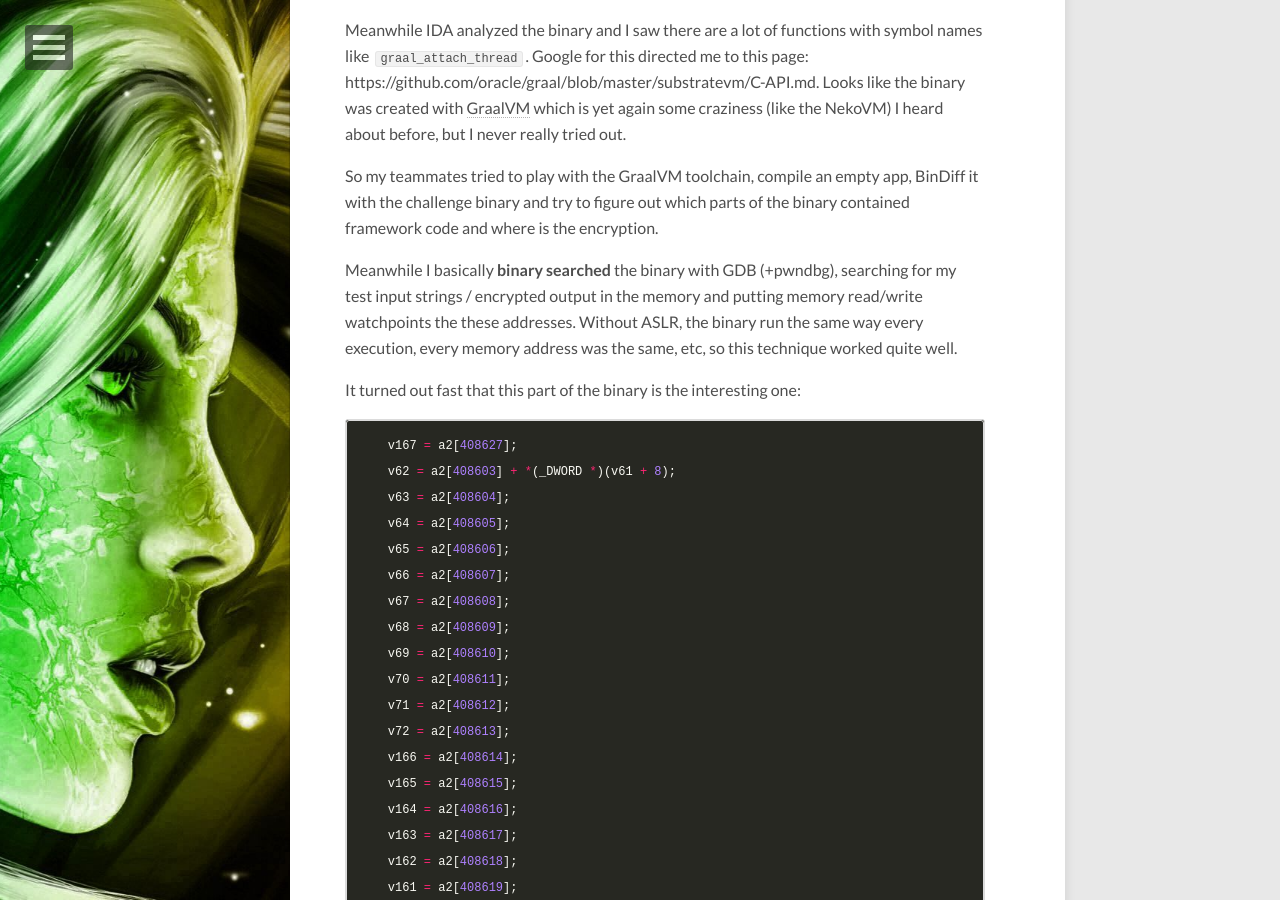
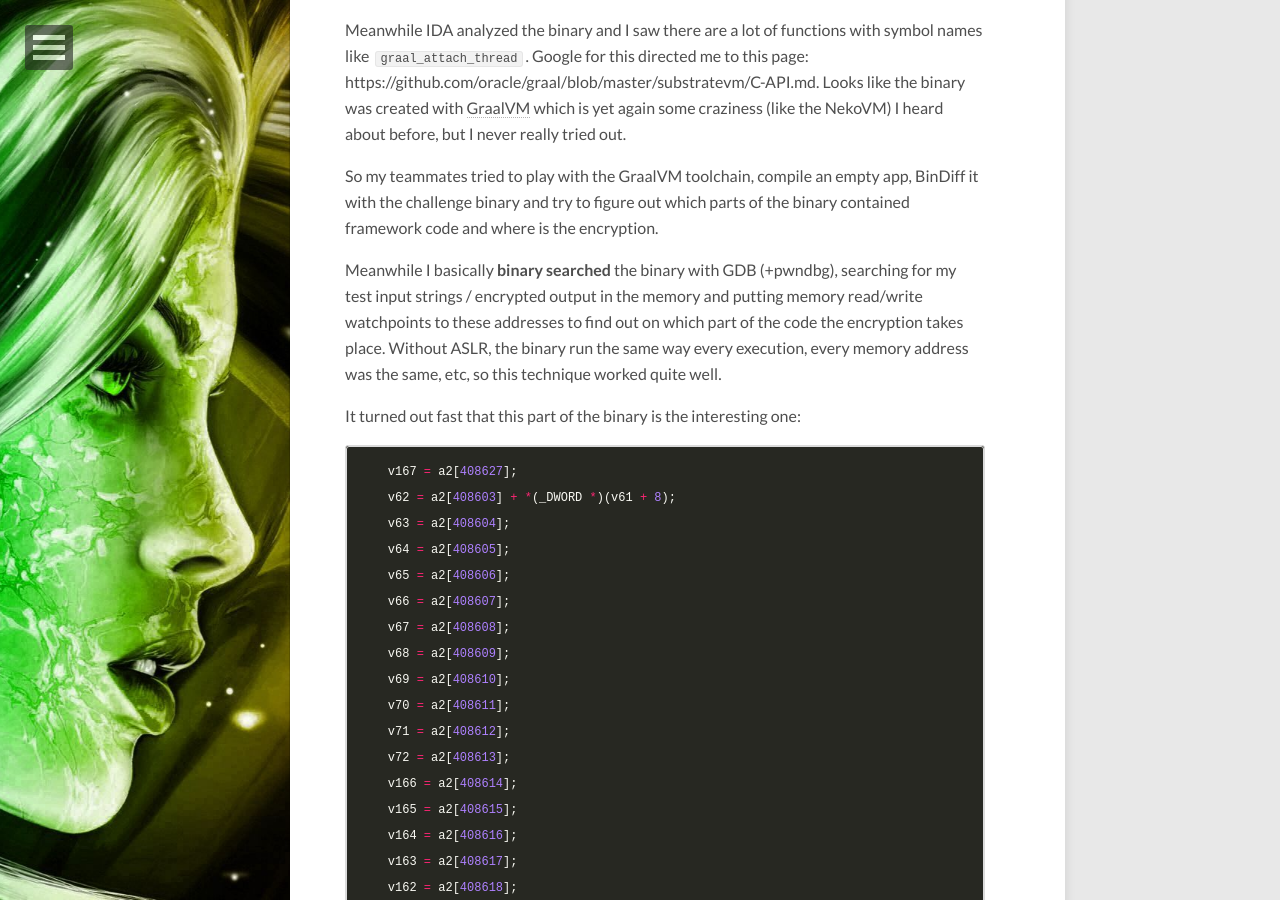
Before and after one commit to koczkatamas/blog, a Jekyll site: the page built from _posts/2019-09-03-twctf-2019-quals-reverse-holy-grail-war.md, in a window 1280 px wide and 900 px high, scrolled down 1057 px. Built offline with Jekyll 4.4.1, drawn with Linux system fonts in a browser that asks for light colours; nearby versions of some CDN libraries; comment, search, counter and statistics services are not loaded.

Commit message:
Holy: fixes

````diff
--- a/_posts/2019-09-03-twctf-2019-quals-reverse-holy-grail-war.md
+++ b/_posts/2019-09-03-twctf-2019-quals-reverse-holy-grail-war.md
@@ -32,7 +32,7 @@ Meanwhile IDA analyzed the binary and I saw there are a lot of functions with sy
 
 So my teammates tried to play with the GraalVM toolchain, compile an empty app, BinDiff it with the challenge binary and try to figure out which parts of the binary contained framework code and where is the encryption.
 
-Meanwhile I basically **binary searched** the binary with GDB (+pwndbg), searching for my test input strings / encrypted output in the memory and putting memory read/write watchpoints the these addresses. Without ASLR, the binary run the same way every execution, every memory address was the same, etc, so this technique worked quite well.
+Meanwhile I basically **binary searched** the binary with GDB (+pwndbg), searching for my test input strings / encrypted output in the memory and putting memory read/write watchpoints to these addresses to find out on which part of the code the encryption takes place. Without ASLR, the binary run the same way every execution, every memory address was the same, etc, so this technique worked quite well.
 
 It turned out fast that this part of the binary is the interesting one:
 ```c
````
